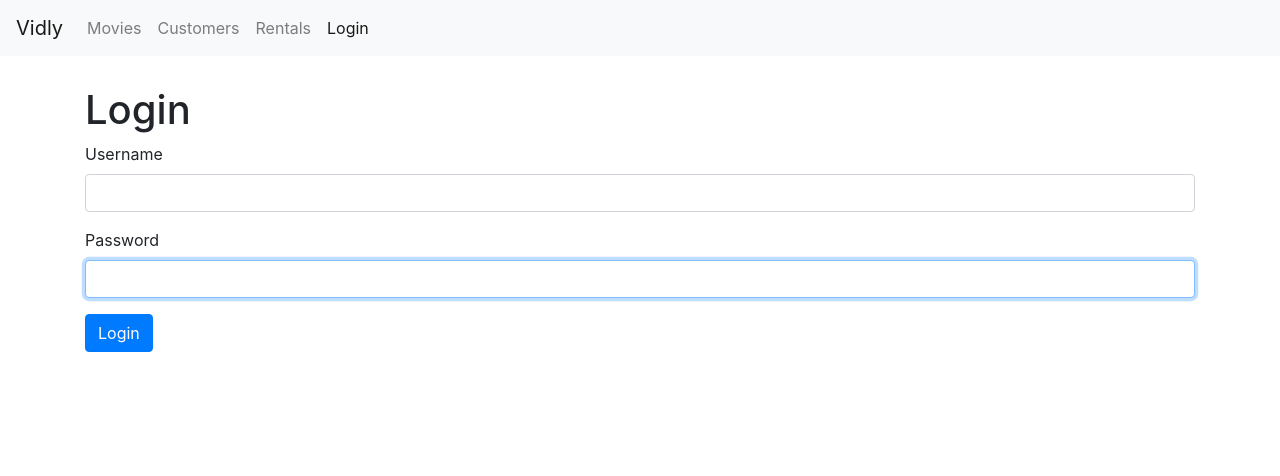
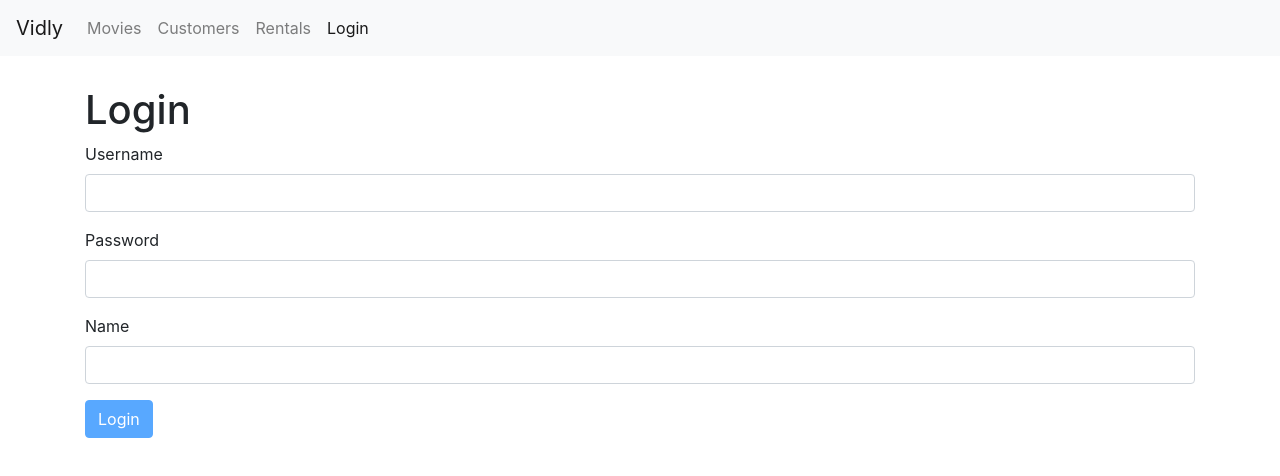
Before and after one commit to solvanny/vidly-react, a React (Create React App) app: page /login in a window 1280 px wide. Shown: the top 476 px of the page. Built offline with nearby package versions, Linux system fonts and the light colour scheme.

Commit message:
Login page - Validation and refactoring

```diff
--- a/package.json
+++ b/package.json
@@ -5,6 +5,7 @@
   "dependencies": {
     "bootstrap": "^4.2.1",
     "font-awesome": "^4.7.0",
+    "joi-browser": "^13.4.0",
     "lodash": "^4.17.11",
     "prop-types": "^15.6.2",
     "react": "^16.7.0",
--- a/src/App.js
+++ b/src/App.js
@@ -8,6 +8,7 @@ import MovieForm from './components/MovieForm';
 import PageNotFound from './components/PageNotFound';
 import LoginForm from './components/LoginForm';
 import './App.css';
+import RegisterForm from './components/RegisterForm';
 
 
 class App extends Component {
@@ -17,6 +18,7 @@ class App extends Component {
         <PrimaryNavbar />
         <main role="main" className="container">
           <Switch>
+            <Route exact  path="/register" component={RegisterForm} />
             <Route exact  path="/login" component={LoginForm} />
             <Route exact  path="/movies" render={(props) => <Movies {...props} /> } />
             <Route exact  path="/movies/:id" render={(props) => <MovieForm  {...props} /> } />
--- a/src/components/LoginForm.jsx
+++ b/src/components/LoginForm.jsx
@@ -1,81 +1,39 @@
-import React, { Component } from 'react';
-import Input from './common/Input';
+import React from 'react';
+import Joi from 'joi-browser';
+import Form from './common/Form';
 
-class LoginForm extends Component {
+class LoginForm extends Form {
 
   state = {
-    account: {
+    data: {
       username: '',
-      password: ''
+      password: '',
+      name: ''
     },
     errors: {}
   }
 
-  validateProperty = ({name, value}) => {
-    if(name === 'username') {
-      if (value.trim() === "") return "Username is required."
-      //....
-    }
-    if(name === 'password') {
-      if (value.trim() === "") return "Password is required is required."
-      //....
-    }
-  }
+  schema = {
+    username: Joi.string().required().email().label('Username'),
+    password: Joi.string().required().min(5).label('Password'),
+    name: Joi.string().required().label('Name')
+  };
 
-  validate = () => {
-    let errors = {};
-
-    let {account} = this.state;
-    if(account.username.trim() === '')
-      errors.username = "Username is required."
-    if(account.password.trim() === '')
-      errors.password = "Password is required."
-
-    return Object.keys(errors).length === 0 ? null : errors;
-  }
-
-  handleSubmit = (e) => {
-    e.preventDefault();
-    let errors = this.validate();
-    this.setState({ errors: errors || {}});
-    if(errors) return;
-
-    //coll server
-  }
-
-  handleChange = ({currentTarget: input}) => {
-    let errors = {...this.state.errors};
-    let errorMessage = this.validateProperty(input);
-    if (errorMessage) errors[input.name] = errorMessage;
-    else delete errors[input.name];
-
-    let account = {...this.state.account};
-    account[input.name] = input.value;
-    this.setState({ account, errors })
+  doSubmit = () => {
+    //Call the server
+    console.log('Submited')
   }
 
   render() {
-    const { account, errors } = this.state;
     return (
       <div>
         <h1>Login</h1>
         <form onSubmit={this.handleSubmit}>
-          <Input
-            onChange={this.handleChange}
-            name="username"
-            value={account.username}
-            label="Username"
-            error={errors.username}
-          />
-          <Input
-            onChange={this.handleChange}
-            name="password"
-            value={account.password}
-            label="Password"
-            error={errors.password}
-          />
-        <button className="btn btn-primary">Login</button>
-      </form>
+          {this.renderInput('username', 'Username')}
+          {this.renderInput('password', 'Password', 'password')}
+          {this.renderInput('name', 'Name')}
+          {this.renderButton('Login')}
+        </form>
     </div>
     )
   }
--- /dev/null
+++ b/src/components/RegisterForm.jsx
@@ -0,0 +1,11 @@
+import React, { Component } from 'react'
+
+export default class RegisterForm extends Component {
+  render() {
+    return (
+      <div>
+        <h1>Registered</h1>
+      </div>
+    )
+  }
+}
--- /dev/null
+++ b/src/components/common/Form.jsx
@@ -0,0 +1,71 @@
+import React, { Component } from 'react';
+import Joi  from 'joi-browser';
+import Input from './Input';
+
+export default class Form extends Component {
+  state = {
+    data: {usename: "", password: ""},
+    errors: {}
+  }
+
+  validateProperty = ({name, value}) => {
+    let obj = { [name]: value };
+    let schema = { [name]: this.schema[name] };
+    let { error } = Joi.validate(obj, schema);
+    return error ? error.details[0].message : null;
+  }
+
+  validate = () => {
+    let options = { abortEarly: false }
+    let { error } = Joi.validate(this.state.data, this.schema, options);
+
+    if (!error) return null;
+
+    let errors = {};
+    for (let item of error.details) errors[item.path[0]] = item.message;
+    return errors;
+  }
+
+  handleSubmit = e => {
+    e.preventDefault();
+
+    let errors = this.validate();
+    this.setState({ errors: errors || {}});
+    if(errors) return;
+
+    this.doSubmit();
+  }
+
+  handleChange = ({currentTarget: input}) => {
+    let errors = {...this.state.errors};
+    let errorMessage = this.validateProperty(input);
+    if (errorMessage) errors[input.name] = errorMessage;
+    else delete errors[input.name];
+
+    let data = {...this.state.data};
+    data[input.name] = input.value;
+    this.setState({ data, errors })
+  }
+
+  renderButton(label){
+   return (
+    <button
+      disabled={this.validate()}
+      className="btn btn-primary">{label}
+    </button>
+   )}
+
+  renderInput(name, label, type = 'text') {
+    const { data, errors } = this.state;
+    return (
+      <Input
+        onChange={this.handleChange}
+        name={name}
+        type={type}
+        value={data[name]}
+        label={label}
+        error={errors[name]}
+      />
+    )
+  }
+}
--- a/src/components/common/Input.jsx
+++ b/src/components/common/Input.jsx
@@ -1,18 +1,15 @@
 import React from 'react';
 
 const Input = (props) => {
-  const { name, onChange, value, error, label  } = props;
+  const { name, error, label, ...rest } = props;
   return (
     <div className="form-group">
       <label htmlFor={name} > {label} </label>
       <input
-        autoFocus
-        value={value}
+        {...rest}
+        id={name}
         name={name}
-        onChange={onChange}
-        type="text"
         className="form-control"
-        id={name}
       />
       {error && <div className="alert alert-danger" >{error}</div>}
     </div>
```
Also changed, not shown: 1 other file (tests, documents, lock files or other folders).
